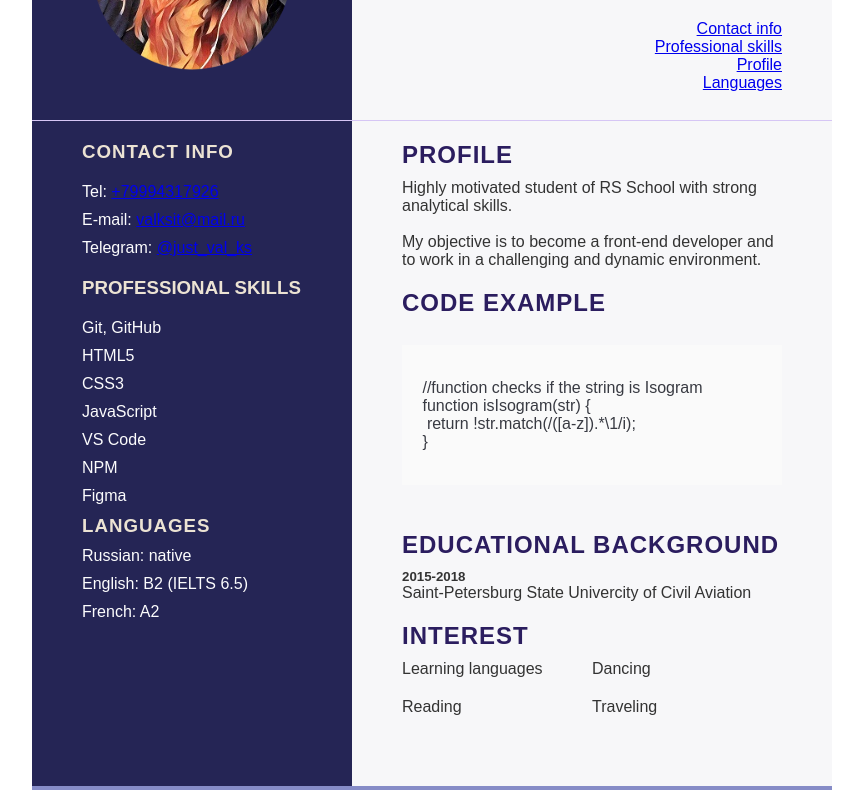
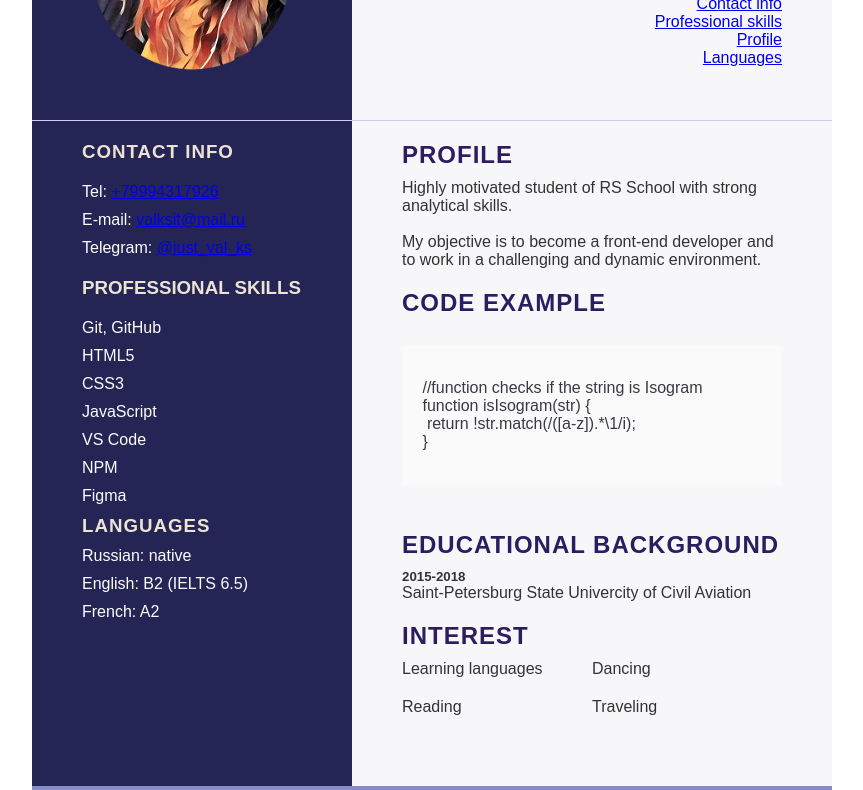
Before and after one commit to val-ks/rsschool-cv, a plain HTML site: page index.html in a window 1280 px wide. Shown: the part 180-970 px from the top of the page, without its empty margins (208-1071 px from the left). Drawn offline with Linux system fonts and the light colour scheme.

Commit message:
feat: fixed css file

```diff
--- a/style.css
+++ b/style.css
@@ -43,8 +43,6 @@
 }
 
 .nav__list {
-    padding-top: 50px;
-    padding-left: 250px;
     text-align: right;
 }
 
```
